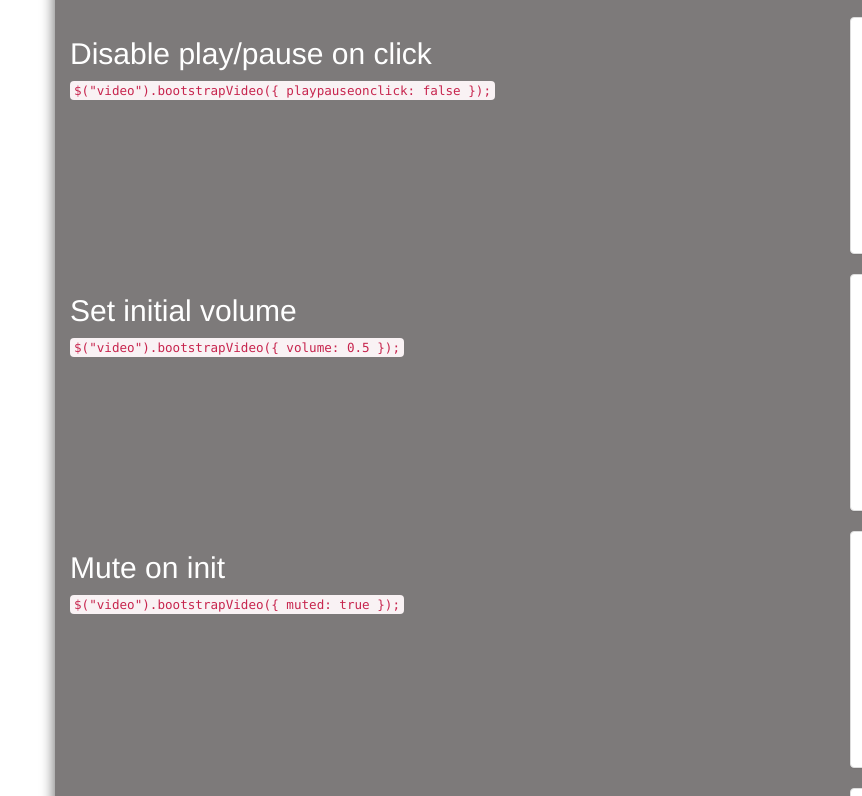
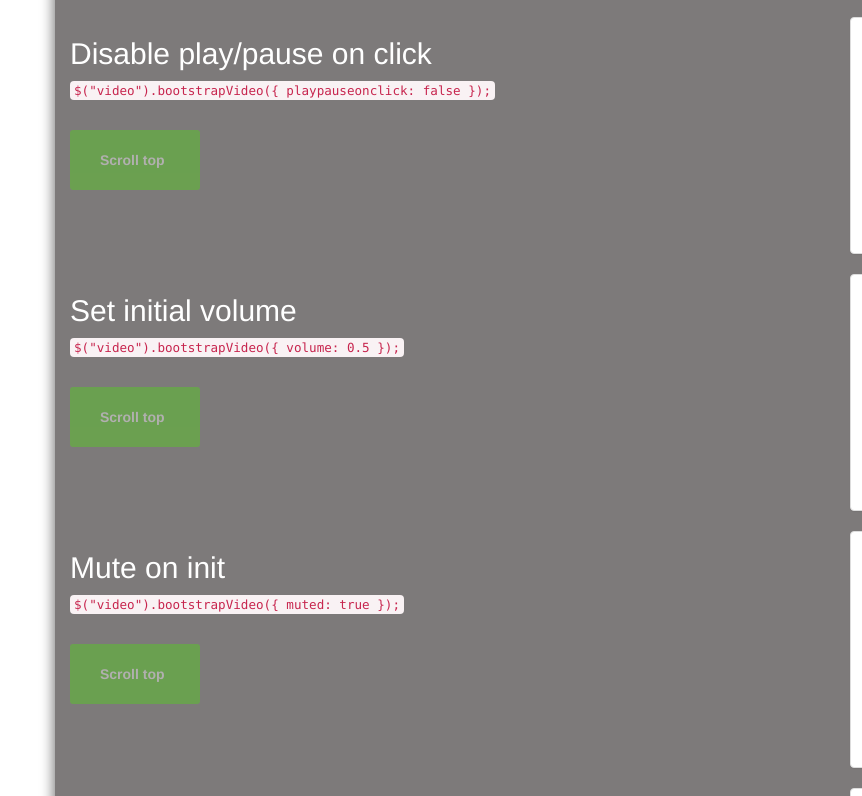
Before and after one commit to zolza/bootstrap-video, a plain HTML site: page demo/index.html in a window 1280 px wide. Both pictures are taken after a click on the link "Disable play/pause on click". Shown: the part 590-1386 px from the top of the page, 0-862 px from the left. Drawn offline with nearby package versions, Linux system fonts and the light colour scheme.

Commit message:
Navbar and scroll completed, might add more styles

```diff
--- a/demo/index.html
+++ b/demo/index.html
@@ -99,7 +99,7 @@
                     <code>
                         $("video").bootstrapVideo();
                     </code>
-                    <a class="btnscrl" data-target=".navbar">Scroll top</a>
+                    <a href="#" class="btnscrl" data-target=".navbar">Scroll top</a>
                 </div>
                 <div class="col-sm-4">
                     <video id="video1" controls>
@@ -116,6 +116,7 @@
                     <code>
                         $("video").bootstrapVideo({ playpauseonclick: false });
                     </code>
+                    <a href="#" class="btnscrl" data-target=".navbar">Scroll top</a>
                 </div>
                 <div class="col-sm-4">
                     <video id="video2" controls>
@@ -132,6 +133,7 @@
                     <code>
                         $("video").bootstrapVideo({ volume: 0.5 });
                     </code>
+                    <a href="#" class="btnscrl" data-target=".navbar">Scroll top</a>
                 </div>
                 <div class="col-sm-4">
                     <video id="video3" controls>
@@ -148,6 +150,7 @@
                     <code>
                         $("video").bootstrapVideo({ muted: true });
                     </code>
+                    <a href="#" class="btnscrl" data-target=".navbar">Scroll top</a>
                 </div>
                 <div class="col-sm-4">
                     <video id="video4" controls>
@@ -164,6 +167,7 @@
                     <code>
                         $("video").bootstrapVideo({ autoplay: true });
                     </code>
+                    <a href="#" class="btnscrl" data-target=".navbar">Scroll top</a>
                 </div>
                 <div class="col-sm-4">
                     <video id="video5" controls>
@@ -180,6 +184,7 @@
                     <code>
                         $("video").bootstrapVideo({ controls: false });
                     </code>
+                    <a href="#" class="btnscrl" data-target=".navbar">Scroll top</a>
                 </div>
                 <div class="col-sm-4">
                     <video id="video6" controls>
@@ -196,6 +201,7 @@
                     <code>
                         $("video").bootstrapVideo({ draggableseekbar: false });
                     </code>
+                    <a href="#" class="btnscrl" data-target=".navbar">Scroll top</a>
                 </div>
                 <div class="col-sm-4">
                     <video id="video7" controls>
@@ -212,6 +218,7 @@
                     <code>
                         $("video").bootstrapVideo({ width: "300px" });
                     </code>
+                    <a href="#" class="btnscrl" data-target=".navbar">Scroll top</a>
                 </div>
                 <div class="col-sm-4">
                     <video id="video8" controls>
@@ -228,6 +235,7 @@
                     <code>
                         $("video").bootstrapVideo({ repeatonstop: true });
                     </code>
+                    <a href="#" class="btnscrl" data-target=".navbar">Scroll top</a>
                 </div>
                 <div class="col-sm-4">
                     <video id="video9" controls>
@@ -244,6 +252,7 @@
                     <code>
                         $("video").bootstrapVideo({ pauseclass: "happy" });
                     </code>
+                    <a href="#" class="btnscrl" data-target=".navbar">Scroll top</a>
                 </div>
                 <div class="col-sm-4">
                     <video id="video10" controls>
@@ -260,6 +269,7 @@
                     <code>
                         $("video").bootstrapVideo({ playpausebutton: false });
                     </code>
+                    <a href="#" class="btnscrl" data-target=".navbar">Scroll top</a>
                 </div>
                 <div class="col-sm-4">
                     <video id="video11" controls>
@@ -276,6 +286,7 @@
                     <code>
                         $("video").bootstrapVideo({ mutebutton: false });
                     </code>
+                    <a href="#" class="btnscrl" data-target=".navbar">Scroll top</a>
                 </div>
                 <div class="col-sm-4">
                     <video id="video12" controls>
@@ -292,6 +303,7 @@
                     <code>
                         $("video").bootstrapVideo({ seekbar: false });
                     </code>
+                    <a href="#" class="btnscrl" data-target=".navbar">Scroll top</a>
                 </div>
                 <div class="col-sm-4">
                     <video id="video13" controls>
@@ -308,6 +320,7 @@
                     <code>
                         $("video").bootstrapVideo({ volumebutton: false });
                     </code>
+                    <a href="#" class="btnscrl" data-target=".navbar">Scroll top</a>
                 </div>
                 <div class="col-sm-4">
                     <video id="video14" controls>
--- a/js/scrollmenu.js
+++ b/js/scrollmenu.js
@@ -20,3 +20,14 @@ $(document).ready(function(){
         }
     });
 });
+
+$(document).ready(function(){
+  $(".btnscrl").on('click', function(event) {
+    event.preventDefault();
+    var nav = $(event.target).attr('data-target');
+
+    $('html, body').animate({
+        scrollTop: $(nav).offset().top
+    }, 400);
+});
+});
--- a/src/css/style.css
+++ b/src/css/style.css
@@ -66,14 +66,19 @@ h1 {
 .btnscrl {
   padding: 20px 30px;
   margin-top: 30px;
+  width: 130px;
+  color: white;
+  font-weight: bold;
   background-color: #50DA13;
   border-radius: 3px;
   text-decoration: none;
-  opacity: 0.7;
+  opacity: 0.4;
+  display: block;
 }
 
 .btnscrl:hover {
   text-decoration: none;
+  opacity: 0.6;
 }
 
 .navbar2 {
```
